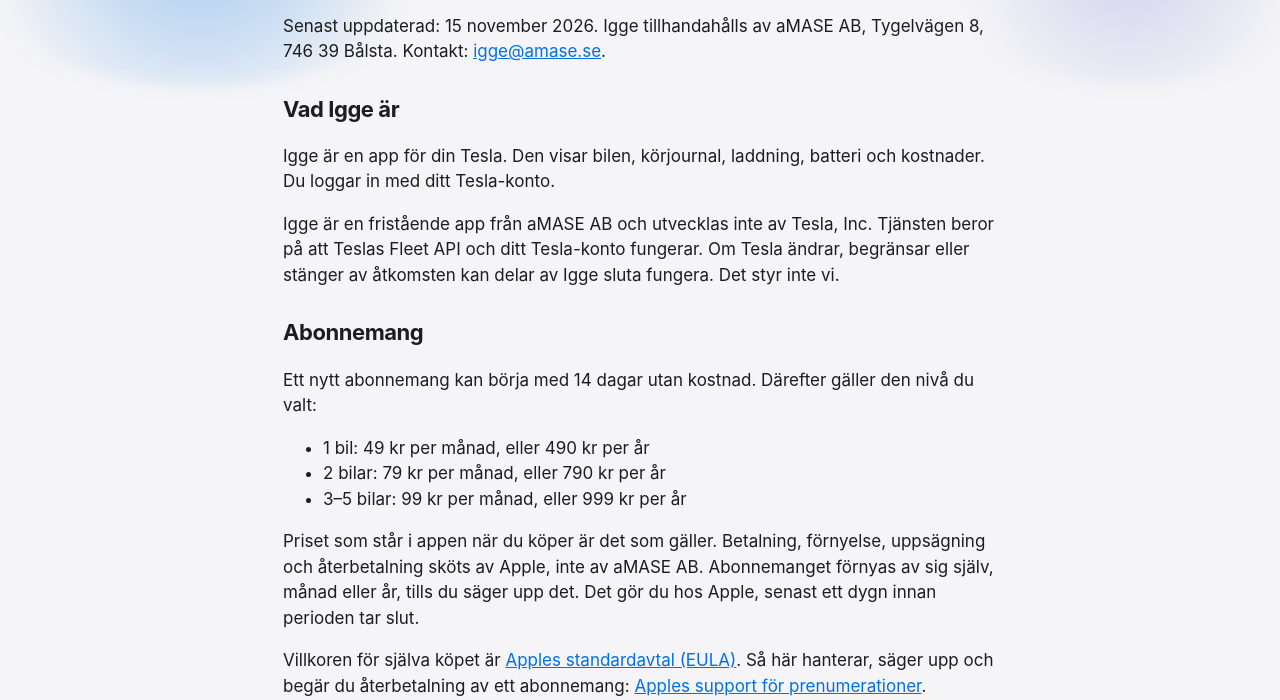
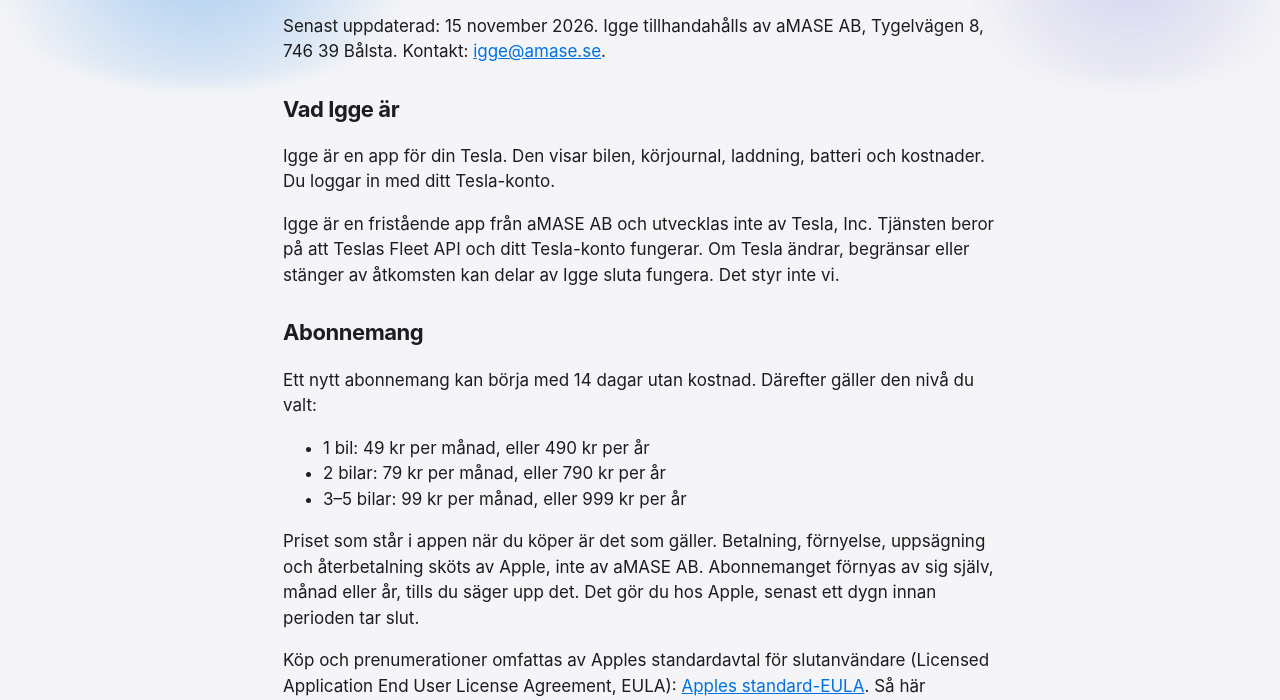
Before and after one commit to amase-apps/igge-site, a plain HTML site: page villkor/index.html in a window 1280 px wide. Shown: the part 242-942 px from the top of the page. Drawn offline with Linux system fonts and the light colour scheme.

Commit message:
Link Apple's standard EULA from the subscription terms.

```diff
--- a/villkor/index.html
+++ b/villkor/index.html
@@ -39,7 +39,7 @@
 <li>3–5 bilar: 99 kr per månad, eller 999 kr per år</li>
 </ul>
 <p>Priset som står i appen när du köper är det som gäller. Betalning, förnyelse, uppsägning och återbetalning sköts av Apple, inte av aMASE AB. Abonnemanget förnyas av sig själv, månad eller år, tills du säger upp det. Det gör du hos Apple, senast ett dygn innan perioden tar slut.</p>
-<p>Villkoren för själva köpet är <a href="https://www.apple.com/legal/internet-services/itunes/dev/stdeula/">Apples standardavtal (EULA)</a>. Så här hanterar, säger upp och begär du återbetalning av ett abonnemang: <a href="https://support.apple.com/sv-se/118428">Apples support för prenumerationer</a>.</p>
+<p>Köp och prenumerationer omfattas av Apples standardavtal för slutanvändare (Licensed Application End User License Agreement, EULA): <a href="https://www.apple.com/legal/internet-services/itunes/dev/stdeula/">Apples standard-EULA</a>. Så här hanterar, säger upp och begär du återbetalning av ett abonnemang: <a href="https://support.apple.com/sv-se/118428">Apples support för prenumerationer</a>.</p>
 
 <h2>Utan abonnemang</h2>
 <p>När abonnemanget har tagit slut kan du läsa historiken i 30 dagar. Ny körning sparas inte, och bilen hämtas inte från Tesla för det kontot. Efter de 30 dagarna raderas uppgifterna. Vad som sparas och hur raderingen går till står i <a href="/integritet/">integritetspolicyn</a>.</p>
```
